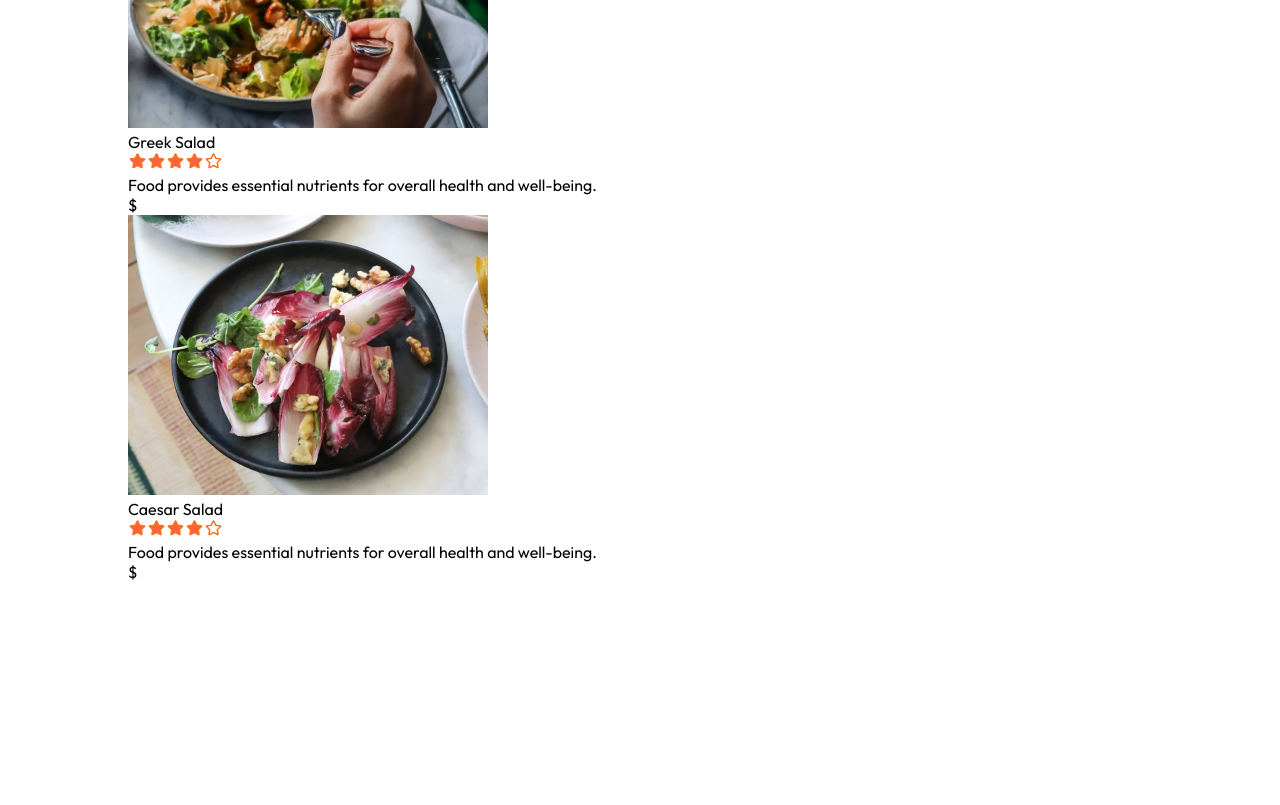
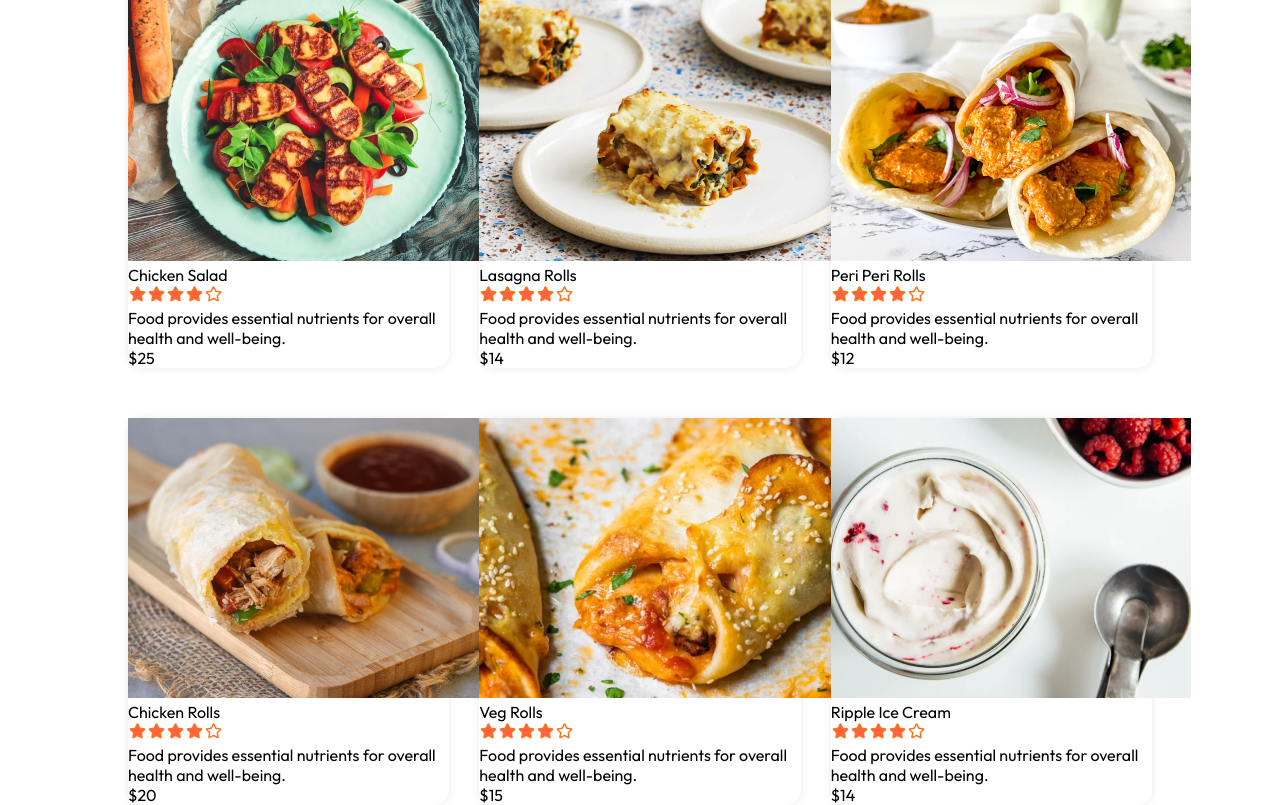
Before and after one commit to Arti05-Ambre/Food-Order, a React (Vite) app: page / in a window 1280 px wide. Shown: the part 1580-2385 px from the top of the page. Before the commit the page ends 2162 px from the top, so only its background shows below. Built offline with nearby package versions, Linux system fonts and the light colour scheme.

Commit message:
initial comment

```diff
--- a/src/assets/assets.js
+++ b/src/assets/assets.js
@@ -130,25 +130,255 @@ export const menu_list = [
             _id:"1",
             name:" Greek Salad",
             image:food_1,
-            food_price:12,
+            price:12,
             description:"Food provides essential nutrients for overall health and well-being.",
             category:"Salad"
         },
         {
             _id:"2",
-            name:"Greek Salad",
+            name:"Veg Salad",
             image:food_2,
-            food_price:18,
+            price:18,
             description:"Food provides essential nutrients for overall health and well-being.",
             category:"Salad"
         },
         {
             _id:"3",
-            name:"Caesar Salad",
+            name:"Clover Salad",
             image:food_3,
-            food_price:20,
+            price:16,
             description:"Food provides essential nutrients for overall health and well-being.",
             category:"Salad"
-        }
-    ]
+        },
+        {
+            _id:"4",
+            name:"Chicken Salad",
+            image:food_4,
+            price:25,
+            description:"Food provides essential nutrients for overall health and well-being.",
+            category:"Salad"
+        },
+        {
+            _id:"5",
+            name:"Lasagna Rolls",
+            image:food_5,
+            price:14,
+            description:"Food provides essential nutrients for overall health and well-being.",
+            category:"Rolls"
+        },
+        {
+            _id:"6",
+            name:"Peri Peri Rolls",
+            image:food_6,
+            price:12,
+            description:"Food provides essential nutrients for overall health and well-being.",
+            category:"Rolls"
+        },
+        {
+            _id:"7",
+            name:"Chicken Rolls",
+            image:food_7,
+            price:20,
+            description:"Food provides essential nutrients for overall health and well-being.",
+        },
+        {
+            _id:"8",
+            name:"Veg Rolls",
+            image:food_8,
+            price:15,
+            description:"Food provides essential nutrients for overall health and well-being.",
+            category:"Rolls"
+        },
+        {
+            _id:"9",
+            name:"Ripple Ice Cream",
+            image:food_9,
+            price:14,
+            description:"Food provides essential nutrients for overall health and well-being.",
+            category:"Deserts"
+        },
+        {
+            _id:"10",
+            name:"Fruit  Ice Cream",
+            image:food_10,
+            price:22,
+            description:"Food provides essential nutrients for overall health and well-being.",
+            category:"Deserts"
+        },
+        {
+            _id:"11",
+            name:"Jar Ice Cream",
+            image:food_11,
+            price:10,
+            description:"Food provides essential nutrients for overall health and well-being.",
+        },
+        {
+            _id:"12",
+            name:"Vanilla Ice Cream",
+            image:food_12,
+            price:18,
+            description:"Food provides essential nutrients for overall health and well-being.",
+            category:"Deserts"
+        },
+        {
+            _id:"13",
+            name:"Chicken Sandwich",
+            image:food_13,
+            price:12,
+            description:"Food provides essential nutrients for overall health and well-being.",
+            category:"Sandwich"
+        },
+        {
+            _id:"14",
+            name:"Vegan Sandwich",
+            image:food_14,
+            price:18,
+            description:"Food provides essential nutrients for overall health and well-being.",
+            category:"Sandwich"
+         },
+        {
+            _id:"15",
+            name:"Grilled Sandwich",
+            image:food_15,
+            price:16,
+            description:"Food provides essential nutrients for overall health and well-being.",
+            category:"Sandwich"
+        },
+        {
+            _id:"16",
+            name:"Bread Sandwich",
+            image:food_16,
+            price:25,
+            description:"Food provides essential nutrients for overall health and well-being.",
+            category:"Sandwich"
+        },
+        {
+            _id:"17",
+            name:"Cup  Cake",
+            image:food_17,
+            price:14,
+            description:"Food provides essential nutrients for overall health and well-being.",
+            category:"Cake"
+        },
+        {
+            _id:"18",
+            name:"Vegan Cake",
+            image:food_18,
+            price:12,
+            description:"Food provides essential nutrients for overall health and well-being.",
+            category:"Cake"
+        },
+        {
+            _id:"19",
+            name:"Red Velvet Cake",
+            image:food_19,
+            price:20,
+            description:"Food provides essential nutrients for overall health and well-being.",
+            category:"Cake"
+        },
+        {
+            _id:"20",
+            name:"Black Forest Cake",
+            image:food_20,
+            price:15,
+            description:"Food provides essential nutrients for overall health and well-being.",
+            category:"Cake"
+        },
+        {
+            _id:"21",
+            name:"Garlic Mushroom",
+            image:food_21,
+            price:14,
+            description:"Food provides essential nutrients for overall health and well-being.",
+            category:"Pasta"
+        },
+        {
+            _id:"22",
+            name:"Fried Couliflower",
+            image:food_22,
+            price:22,
+            description:"Food provides essential nutrients for overall health and well-being.",
+            category:"Pasta"
+        },
+        {
+            _id:"23",
+            name:"Mix Veg Pulao",
+            image:food_23,
+            price:10,
+            description:"Food provides essential nutrients for overall health and well-being.",
+            category:"Pasta"
+        },
+        {
+            _id:"24",
+            name:"Rice Zucchini",
+            image:food_24,
+            price:18,
+            description:"Food provides essential nutrients for overall health and well-being.",
+            category:"Pasta"
+        },
+        {
+            _id:"25",
+            name:"Cheese Pasta",
+            image:food_25,
+            price:12,
+            description:"Food provides essential nutrients for overall health and well-being.",
+            category:"Pasta"
+        },
+        {
+            _id:"26",
+            name:"Tomato Pasta",
+            image:food_26,
+            price:18,
+            description:"Food provides essential nutrients for overall health and well-being.",
+            category:"Pasta"
+        },
+        {
+            _id:"27",
+            name:"Creamy Pasta",
+            image:food_27,
+            price:16,
+            description:"Food provides essential nutrients for overall health and well-being.",
+            category:"Pasta"
+        },
+        {
+            _id:"28",
+            name:"Chicken Pasta",
+            image:food_28,
+            price:25,
+            description:"Food provides essential nutrients for overall health and well-being.",
+            category:"Pasta"
+        },
+        {
+            _id:"29",
+            name:"Butter Noodles",
+            image:food_29,
+            price:14,
+            description:"Food provides essential nutrients for overall health and well-being.",
+            category:"Noodles"
+        },
+        {
+            _id:"30",
+            name:"Veg Noodles",
+            image:food_30,
+            price:12,
+            description:"Food provides essential nutrients for overall health and well-being.",
+            category:"Noodles"
+        },
+        {
+            _id:"31",
+            name:"Somen Noodles",
+            image:food_31,
+            price:20,
+            description:"Food provides essential nutrients for overall health and well-being.",
+            category:"Noodles"
+        },
+        {
+            _id:"32",
+            name:"Cooked Noodles",
+            image:food_32,
+            price:15,
+            description:"Food provides essential nutrients for overall health and well-being.",
+            category:"Noodles"
+        },
+]
 export const url = 'http://localhost:5173'
--- a/src/components/FoodDisplay/FoodDisplay.css
+++ b/src/components/FoodDisplay/FoodDisplay.css
@@ -0,0 +1,14 @@
+.food-display {
+    margin-top: 30px;
+}
+.food-display h2 {
+    font-size: max(2vw,24px);
+    font-weight: 600;
+}
+.food-display-list {
+    display: grid;
+    grid-template-columns: repeat(auto-fill, minmax(240px, 1fr));
+    margin-top: 30px;
+    gap: 30px;
+    row-gap: 50px;
+}
--- a/src/components/FoodItem/FoodItem.css
+++ b/src/components/FoodItem/FoodItem.css
@@ -0,0 +1,12 @@
+.food-item {
+    width: 100%;
+    margin: auto;
+    border-radius: 15px;
+    box-shadow: 0px 0px 10px #00000015;
+    transition: 0.3s;
+    animation: fadeIn 1s ;
+}
+food-item-image{
+    width: 100%;
+    border-radius: 15px 15px 0px 0px;
+}
```
